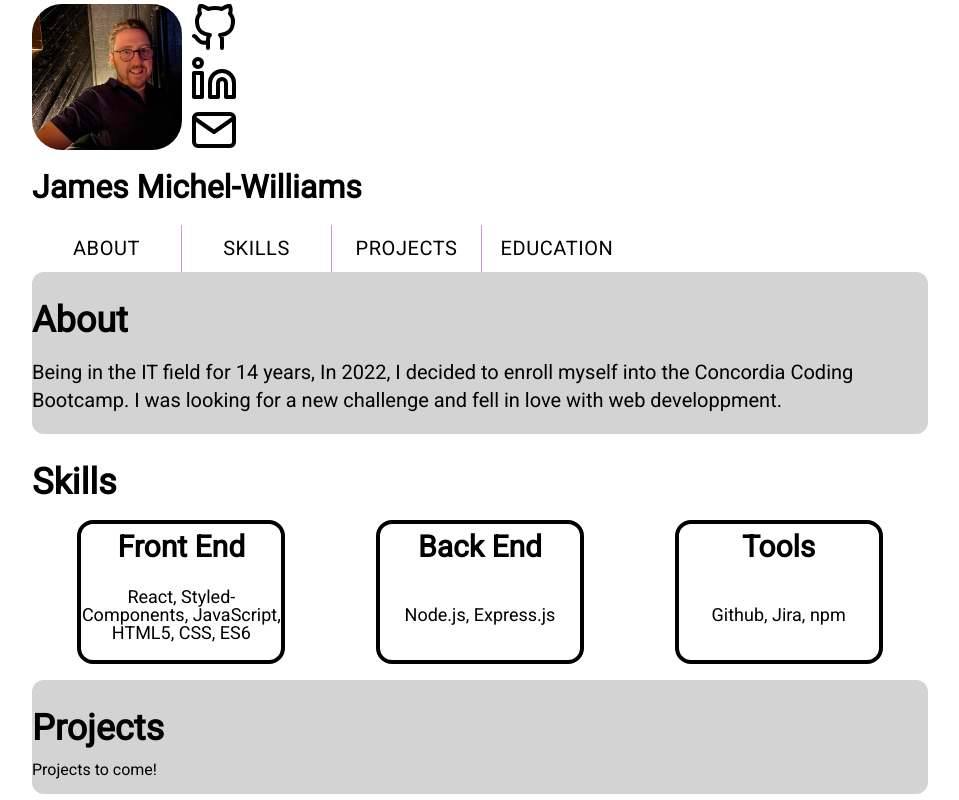
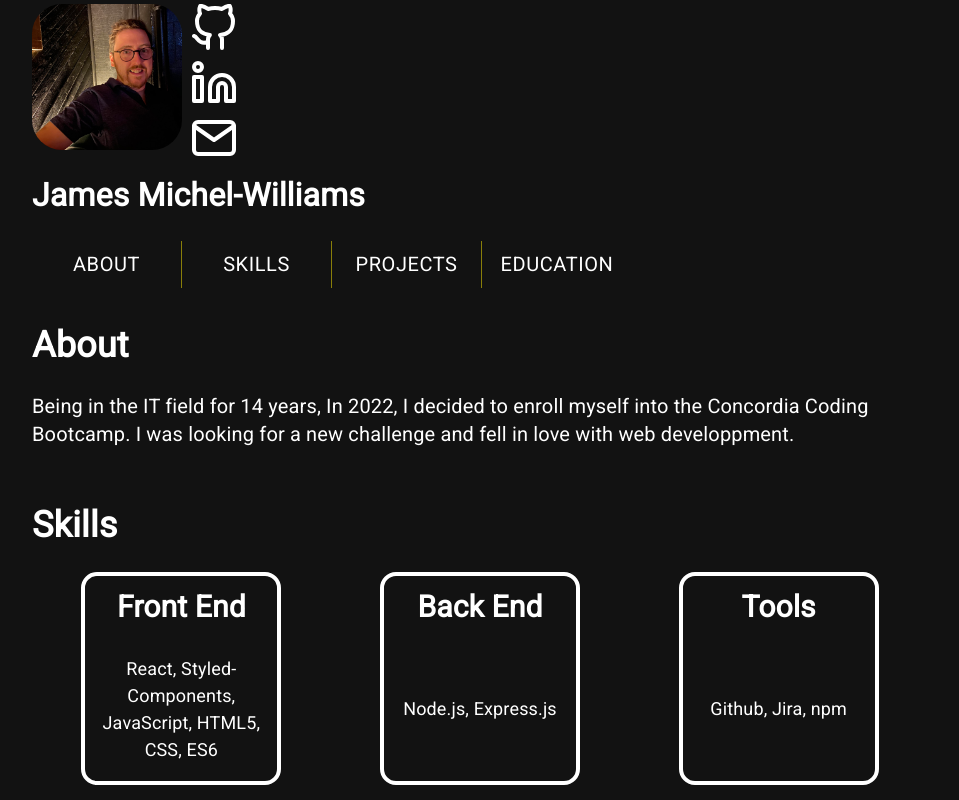
Before and after one commit to jmichelwilliams/jmichelwilliams.github.io, a React (Create React App) app in the folder resume/: page / in a window 1280 px wide. Shown: the top 800 px of the page, without its empty margins (160-1119 px from the left). Built offline with nearby package versions, Linux system fonts and the light colour scheme.

Commit message:
Added theme and darkmode

```diff
--- a/resume/src/components/About.js
+++ b/resume/src/components/About.js
@@ -16,7 +16,7 @@
 const Wrapper = styled.div`
   display: flex;
   flex-direction: column;
-  background-color: lightgray;
+
   border-radius: 12px;
 `;
 
--- a/resume/src/components/App.js
+++ b/resume/src/components/App.js
@@ -6,11 +6,27 @@
 import Skills from "./Skills";
 import Projects from "./Projects";
 import Education from "./Education";
+import { createTheme, ThemeProvider } from "@mui/material/styles";
+import CssBaseline from "@mui/material/CssBaseline";
+
+const theme = createTheme({
+  palette: {
+    mode: "dark",
+    primary: {
+      main: "rgb(115, 87, 185)",
+    },
+    secondary: {
+      main: "#ffea00",
+    },
+  },
+});
 
 const App = () => {
   return (
+    <ThemeProvider theme={theme}>
+      <CssBaseline />
+      <GlobalStyle />
       <Wrapper>
-      <GlobalStyle />
         <Header />
         <Navbar />
         <About />
@@ -18,6 +34,7 @@
         <Projects />
         <Education />
       </Wrapper>
+    </ThemeProvider>
   );
 };
 
--- a/resume/src/components/Header.js
+++ b/resume/src/components/Header.js
@@ -57,6 +57,6 @@
 
 const Link = styled.a`
   text-decoration: none;
-  color: black;
+  color: white;
 `;
 export default Header;
--- a/resume/src/components/Navbar.js
+++ b/resume/src/components/Navbar.js
@@ -23,7 +23,7 @@
 
 const CustomizedButton = styled(Button)`
   width: 150px;
-  color: black;
+  color: white;
   font-size: 20px;
 `;
 
--- a/resume/src/components/Projects.js
+++ b/resume/src/components/Projects.js
@@ -16,7 +16,7 @@
 const Wrapper = styled.div`
   display: flex;
   flex-direction: column;
-  background-color: lightgray;
+
   border-radius: 12px;
   margin-top: 16px;
 `;
--- a/resume/src/components/Skills.js
+++ b/resume/src/components/Skills.js
@@ -42,7 +42,7 @@
   flex-wrap: wrap;
   justify-content: center;
   width: 200px;
-  border: 4px solid black;
+  border: 4px solid white;
   border-radius: 16px;
 `;
 
```
Lines whose indentation alone changed are shown as unchanged.
